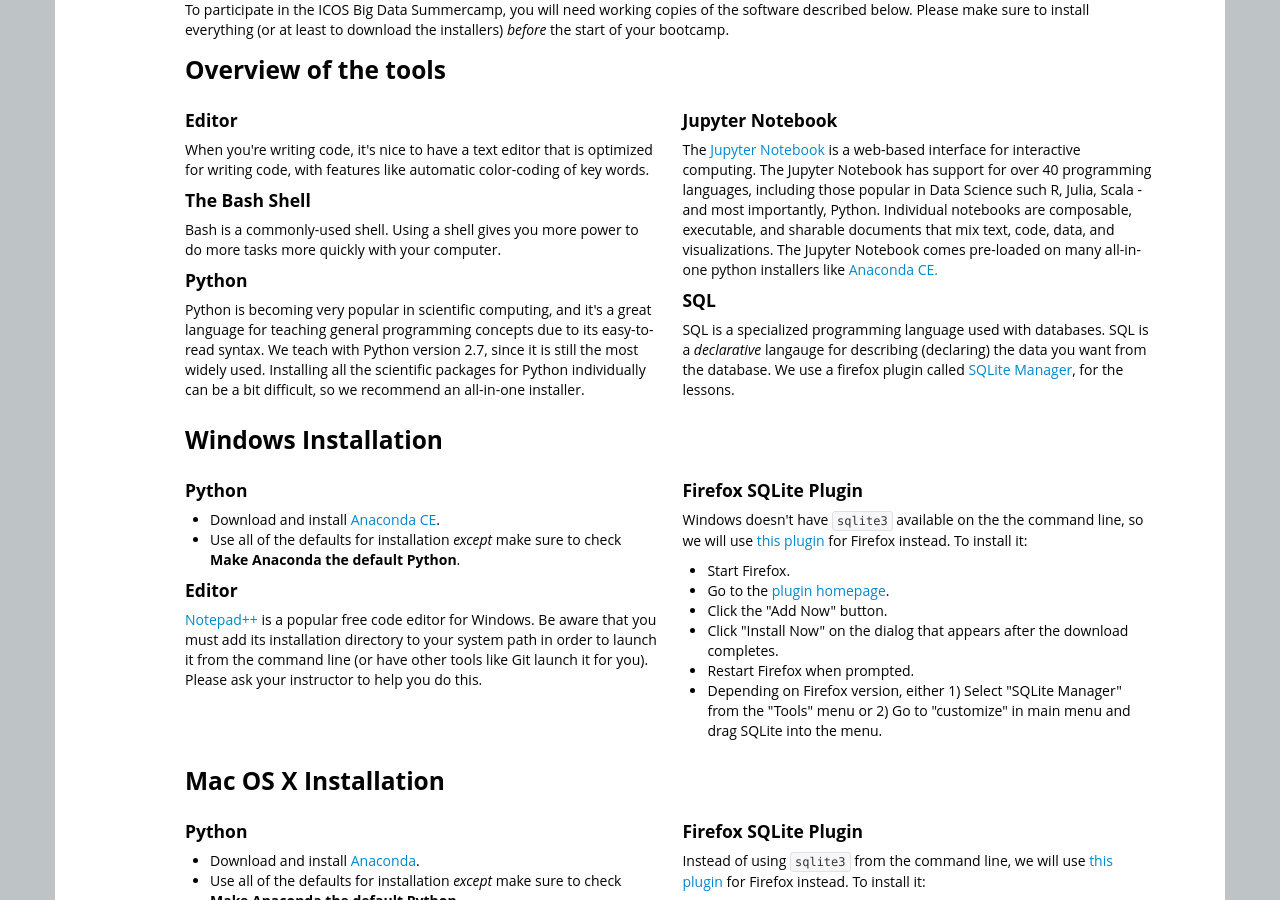
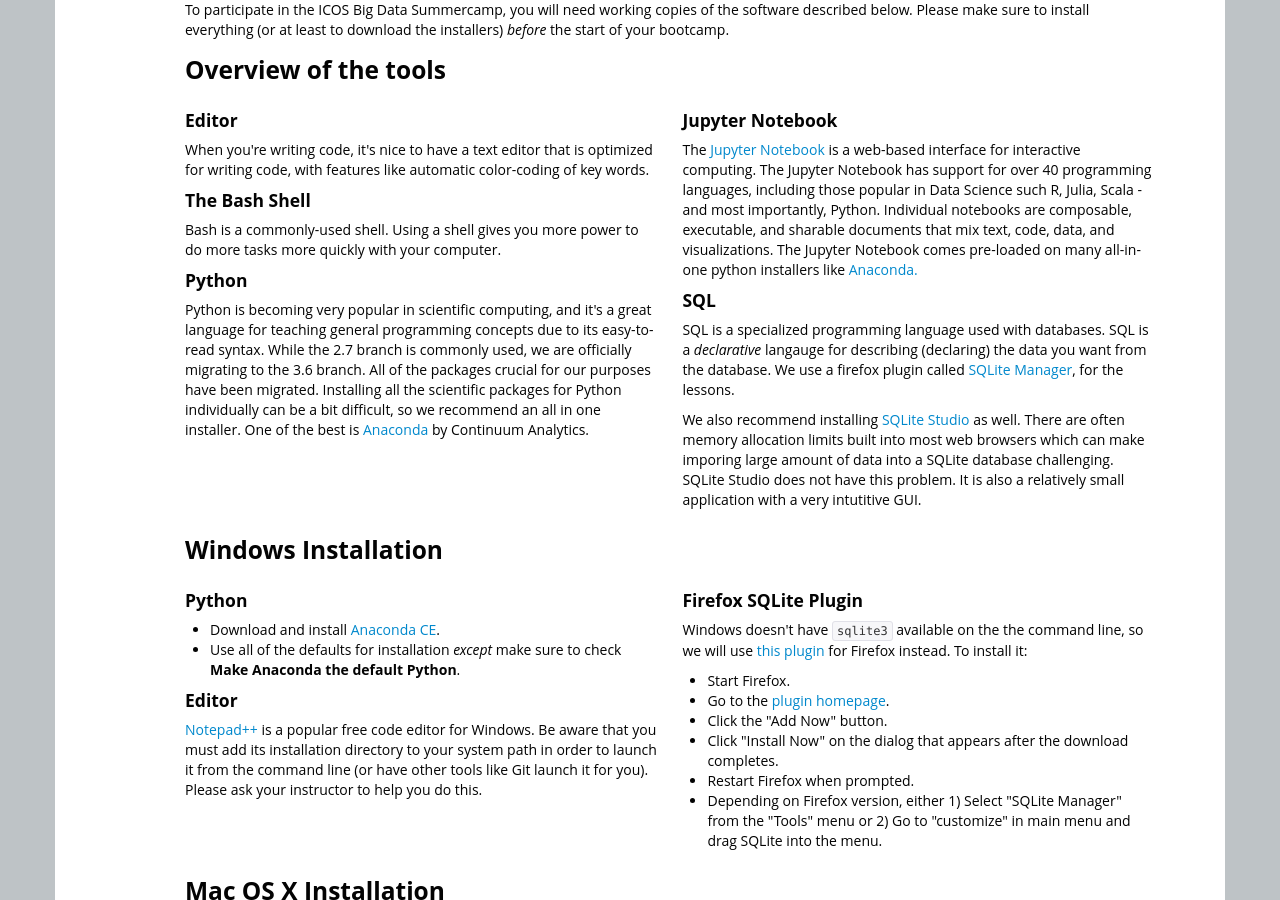
Before and after one commit to ICOSBigDataCamp/2018-summer-camp, a Jekyll site: the page built from index.html, in a window 1280 px wide and 900 px high, scrolled down 2948 px. Built offline with Jekyll 4.4.1, drawn with Linux system fonts in a browser that asks for light colours.

Commit message:
Update setup.html
Added initial language about SQLite Studio

```diff
--- a/_includes/setup.html
+++ b/_includes/setup.html
@@ -18,10 +18,10 @@
     <p>
       Python is becoming very popular in scientific computing,
       and it's a great language for teaching general programming concepts due to its easy-to-read syntax.
-      We teach with Python version 2.7,
-      since it is still the most widely used.
-      Installing all the scientific packages for Python individually can be a bit difficult,
-      so we recommend an all-in-one installer.
+      While the 2.7 branch is commonly used, we are officially migrating to the 3.6 branch.  All of the packages crucial
+      for our purposes have been migrated. Installing all the scientific packages for Python individually can be a bit difficult,
+      so we recommend an all in one installer. One of the best is <a href="https://www.continuum.io/downloads">Anaconda</a> by Continuum Analytics.
+
     </p>
   </div>
   <div class="span6">
@@ -30,7 +30,7 @@
       has support for over 40 programming languages, including those popular in Data Science such R, Julia, Scala -  and most importantly, Python.
       Individual notebooks are composable, executable, and sharable documents
       that mix text, code, data, and visualizations. The Jupyter Notebook comes pre-loaded
-      on many all-in-one python installers like <a href="https://www.continuum.io/downloads">Anaconda CE.</a>
+      on many all-in-one python installers like <a href="https://www.continuum.io/downloads">Anaconda.</a> </p>
     <h4>SQL</h4>
     <p>
       SQL is a specialized programming language used with databases. SQL is a <i>declarative</i>
@@ -39,6 +39,12 @@
       <a href="https://addons.mozilla.org/en-US/firefox/addon/sqlite-manager/">SQLite Manager</a>,
       for the lessons.
     </p>
+  	 <p>
+	   We also recommend installing <a href="https://sqlitestudio.pl/index.rvt">SQLite Studio</a> as well. There are often memory allocation limits built into most web browsers
+    which can make imporing large amount of data into a SQLite database challenging. SQLite Studio does not have this problem. It is also
+    a relatively small application with a very intutitive GUI.
+	</p>
+
   </div>
 </div>
 
```
